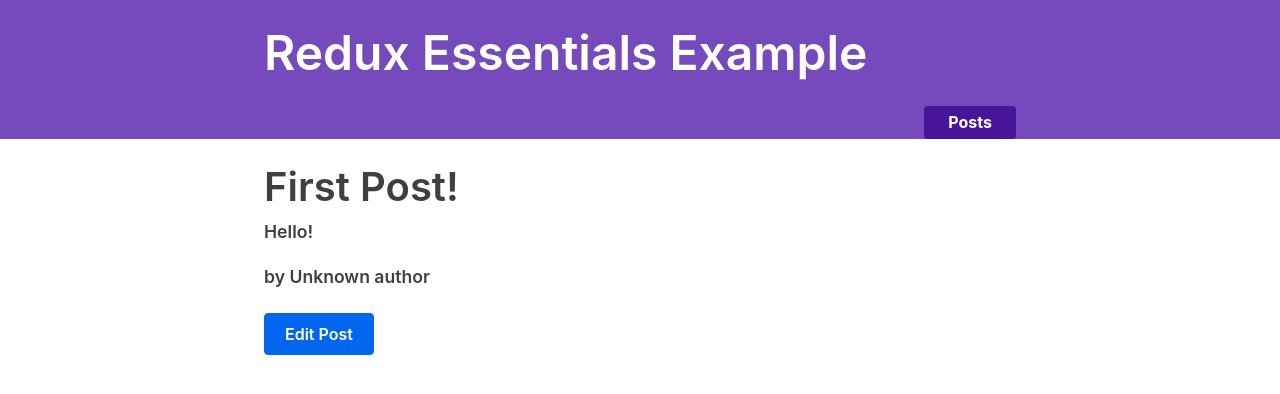
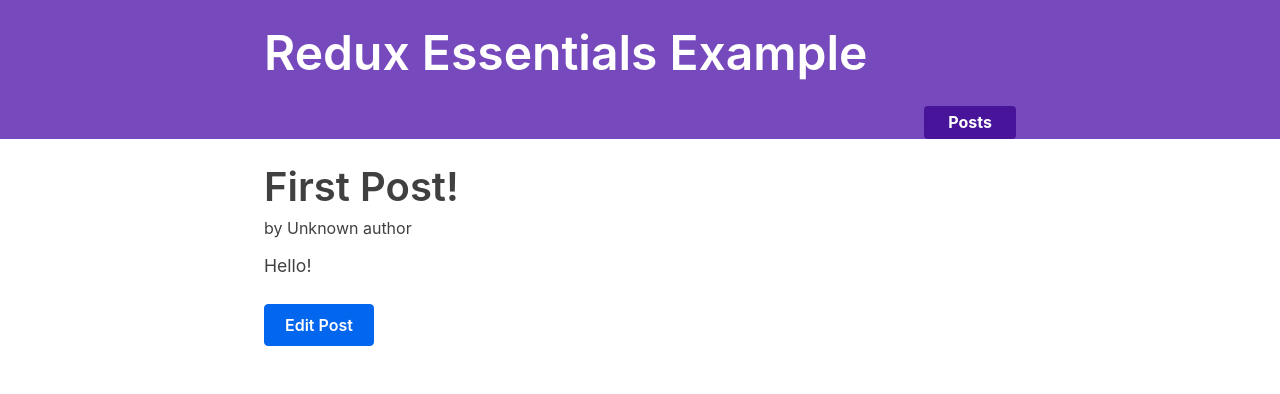
Before and after one commit to 8mamo10/relux, a React (Create React App) app in the folder redux-essentials-example-app/: page /posts/1 in a window 1280 px wide. Shown: the top 394 px of the page. Built offline with nearby package versions, Linux system fonts and the light colour scheme; what miragejs, txtgen would draw is missing.

Commit message:
Show TimeAgo on SinglePostPage

```diff
--- a/redux-essentials-example-app/src/features/posts/SinglePostPage.js
+++ b/redux-essentials-example-app/src/features/posts/SinglePostPage.js
@@ -4,6 +4,7 @@
 import { Link } from 'react-router-dom'
 
 import { PostAuthor } from './PostAuthor'
+import { TimeAgo } from './TimeAgo'
 
 export const SinglePostPage = ({ match }) => {
   const { postId } = match.params
@@ -21,12 +22,15 @@
       <article className="post">
         <h2>
           {post.title}
-          <p className="post-content">{post.content}</p>
-          <p><PostAuthor userId={post.user} /></p>
-          <Link to={`/editPost/${post.id}`} className="button">
-            Edit Post
-          </Link>
         </h2>
+        <div>
+          <PostAuthor userId={post.user} />
+          <TimeAgo timestamp={post.date} />
+        </div>
+        <p className="post-content">{post.content}</p>
+        <Link to={`/editPost/${post.id}`} className="button">
+          Edit Post
+        </Link>
       </article>
     </section>
   )
```
